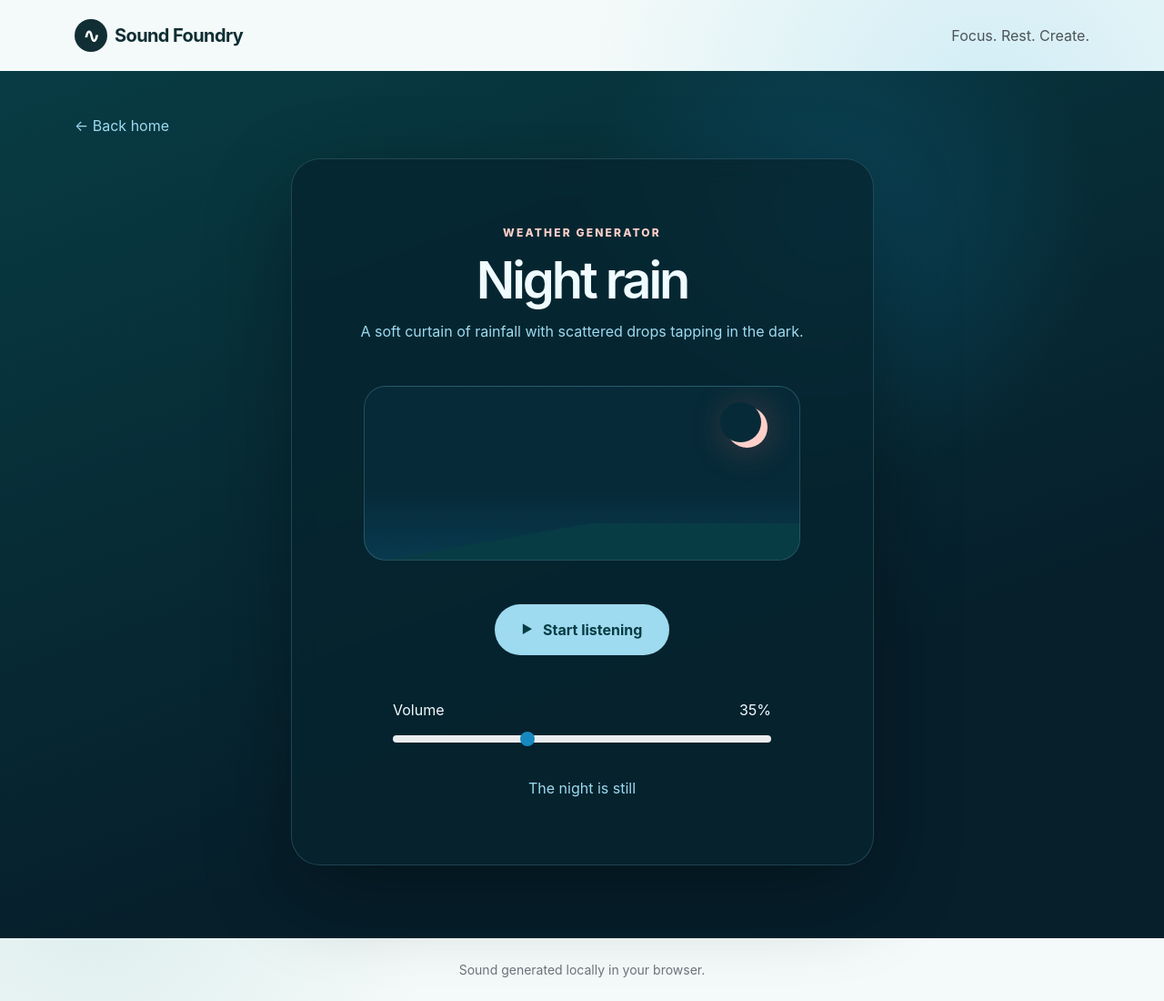
After one commit to ywerling/python_music_generator, a Flask app: page /night-rain in a window 1280 px wide. The commit adds this page. Shown: the whole page at 91% size. Run offline with Flask 3, Linux system fonts and the light colour scheme.

Commit message:
Add night rain generator and refreshed palette

```diff
--- a/app.py
+++ b/app.py
@@ -14,5 +14,10 @@ def white_noise():
     return render_template("white_noise.html")
 
 
+@app.get("/night-rain")
+def night_rain():
+    return render_template("night_rain.html")
+
+
 if __name__ == "__main__":
     app.run(debug=True)
--- a/static/css/app.css
+++ b/static/css/app.css
@@ -1,17 +1,27 @@
 :root {
-  --ink: #17211b;
-  --muted: #6d776f;
-  --paper: #f5f2ea;
-  --surface: #fffdf8;
-  --accent: #e05f3c;
-  --accent-dark: #ba4326;
-  --sage: #b9c9b5;
+  --deep-teal: #083c44;
+  --teal: #0f6f73;
+  --teal-light: #73b8b5;
+  --cerulean: #168ac0;
+  --cerulean-light: #9edaf0;
+  --coral: #f26b5e;
+  --coral-dark: #c84840;
+  --coral-soft: #ffd0c9;
+  --ink: #102e33;
+  --muted: #567177;
+  --paper: #f4faf9;
+  --surface: #fffdfc;
+  --accent: var(--coral);
+  --accent-dark: var(--coral-dark);
 }
 
 body {
   min-height: 100vh;
   color: var(--ink);
-  background: radial-gradient(circle at 85% 12%, rgba(185, 201, 181, .42), transparent 28rem), var(--paper);
+  background:
+    radial-gradient(circle at 85% 12%, rgba(158, 218, 240, .42), transparent 28rem),
+    radial-gradient(circle at 8% 88%, rgba(115, 184, 181, .18), transparent 24rem),
+    var(--paper);
   font-family: Inter, ui-sans-serif, system-ui, -apple-system, "Segoe UI", sans-serif;
 }
 
@@ -88,10 +113,10 @@ body {
 .back-link:hover { color: var(--ink); }
 .generator-card {
   padding: clamp(2rem, 6vw, 4.5rem);
-  border: 1px solid rgba(23, 33, 27, .1);
+  border: 1px solid rgba(15, 111, 115, .14);
   border-radius: 2rem;
-  background: rgba(255, 253, 248, .82);
-  box-shadow: 0 2rem 5rem rgba(37, 48, 40, .08);
+  background: rgba(255, 253, 252, .86);
+  box-shadow: 0 2rem 5rem rgba(8, 60, 68, .1);
   backdrop-filter: blur(12px);
 }
 
@@ -142,10 +167,103 @@ body {
   transition: transform .2s ease, background .2s ease;
 }
 
-.play-button:hover { background: #29372e; transform: translateY(-2px); }
-.play-button.is-playing { background: var(--accent); }
+.play-button:hover { background: var(--teal); transform: translateY(-2px); }
+.play-button.is-playing { color: var(--ink); background: var(--accent); }
 .play-icon { font-size: .8rem; }
 .volume-control { max-width: 26rem; }
 .form-range::-webkit-slider-thumb { background: var(--accent); }
 .form-range::-moz-range-thumb { background: var(--accent); }
 .status-text { color: var(--muted); font-size: .875rem; }
+
+.rain-page {
+  color: #effbff;
+  background:
+    radial-gradient(circle at 72% 18%, rgba(22, 138, 192, .22), transparent 18rem),
+    linear-gradient(160deg, var(--deep-teal), #061f2b 70%);
+}
+
+.rain-page .rain-back-link,
+.rain-page .rain-copy,
+.rain-status { color: var(--cerulean-light); }
+.rain-page .rain-back-link:hover { color: #fff; }
+.rain-card {
+  border-color: rgba(158, 218, 240, .18);
+  background: rgba(6, 36, 47, .76);
+  box-shadow: 0 2rem 6rem rgba(0, 0, 0, .32);
+}
+
+.rain-eyebrow { color: var(--coral-soft); }
+.rain-window {
+  position: relative;
+  width: min(100%, 30rem);
+  height: 12rem;
+  overflow: hidden;
+  border: 1px solid rgba(158, 218, 240, .2);
+  border-radius: 1.5rem;
+  background:
+    linear-gradient(to bottom, transparent 60%, rgba(22, 138, 192, .16)),
+    #062a38;
+}
+
+.moon {
+  position: absolute;
+  top: 1.4rem;
+  right: 2.2rem;
+  width: 2.8rem;
+  height: 2.8rem;
+  border-radius: 50%;
+  background: var(--coral-soft);
+  box-shadow: 0 0 2.5rem rgba(242, 107, 94, .32);
+}
+
+.moon::after {
+  position: absolute;
+  top: -.35rem;
+  left: -.45rem;
+  width: 2.8rem;
+  height: 2.8rem;
+  border-radius: 50%;
+  background: #062a38;
+  content: "";
+}
+
+.rain-window i {
+  position: absolute;
+  top: -2rem;
+  left: var(--left);
+  width: 1px;
+  height: var(--length);
+  opacity: 0;
+  background: linear-gradient(transparent, rgba(158, 218, 240, .9));
+  transform: rotate(10deg);
+}
+
+.rain-window.is-raining i {
+  animation: rain-fall var(--duration) linear infinite;
+  animation-delay: var(--delay);
+}
+
+.rain-horizon {
+  position: absolute;
+  right: 0;
+  bottom: 0;
+  left: 0;
+  height: 2.5rem;
+  background: linear-gradient(170deg, transparent 35%, #083c44 36%);
+}
+
+@keyframes rain-fall {
+  0% { opacity: 0; transform: translate3d(0, -1rem, 0) rotate(10deg); }
+  15% { opacity: .8; }
+  100% { opacity: 0; transform: translate3d(-1.5rem, 15rem, 0) rotate(10deg); }
+}
+
+.rain-button { color: var(--deep-teal); background: var(--cerulean-light); }
+.rain-button:hover { color: #fff; background: var(--cerulean); }
+.rain-button.is-playing { color: var(--ink); background: var(--coral); }
+.rain-range::-webkit-slider-thumb { background: var(--cerulean); }
+.rain-range::-moz-range-thumb { background: var(--cerulean); }
+
+@media (prefers-reduced-motion: reduce) {
+  .rain-window.is-raining i { animation: none; opacity: .45; }
+}
--- /dev/null
+++ b/static/js/night-rain.js
@@ -0,0 +1,126 @@
+(() => {
+  const toggle = document.querySelector("#toggleRain");
+  const volume = document.querySelector("#rainVolume");
+  const volumeValue = document.querySelector("#rainVolumeValue");
+  const status = document.querySelector("#rainStatus");
+  const rainWindow = document.querySelector("#rainWindow");
+
+  if (!toggle || !volume) return;
+
+  let audioContext;
+  let rainSource;
+  let rainGain;
+  let dropletTimer;
+  let isPlaying = false;
+
+  function makeNoiseBuffer() {
+    const frameCount = audioContext.sampleRate * 3;
+    const buffer = audioContext.createBuffer(2, frameCount, audioContext.sampleRate);
+
+    for (let channel = 0; channel < buffer.numberOfChannels; channel += 1) {
+      const samples = buffer.getChannelData(channel);
+      let previous = 0;
+
+      for (let index = 0; index < frameCount; index += 1) {
+        const white = Math.random() * 2 - 1;
+        previous = previous * .72 + white * .28;
+        samples[index] = previous;
+      }
+    }
+    return buffer;
+  }
+
+  function createRainBed() {
+    rainSource = audioContext.createBufferSource();
+    const highPass = audioContext.createBiquadFilter();
+    const lowPass = audioContext.createBiquadFilter();
+    rainGain = audioContext.createGain();
+
+    rainSource.buffer = makeNoiseBuffer();
+    rainSource.loop = true;
+    highPass.type = "highpass";
+    highPass.frequency.value = 650;
+    lowPass.type = "lowpass";
+    lowPass.frequency.value = 8000;
+    rainGain.gain.value = Number(volume.value) / 100;
+
+    rainSource.connect(highPass).connect(lowPass).connect(rainGain).connect(audioContext.destination);
+    rainSource.start();
+  }
+
+  function createDroplet() {
+    if (!isPlaying || Math.random() < .35) return;
+
+    const now = audioContext.currentTime;
+    const oscillator = audioContext.createOscillator();
+    const dropGain = audioContext.createGain();
+    const panner = audioContext.createStereoPanner();
+    const baseFrequency = 900 + Math.random() * 2100;
+
+    oscillator.type = "sine";
+    oscillator.frequency.setValueAtTime(baseFrequency, now);
+    oscillator.frequency.exponentialRampToValueAtTime(baseFrequency * .48, now + .075);
+    dropGain.gain.setValueAtTime(0.0001, now);
+    dropGain.gain.exponentialRampToValueAtTime(.025 + Math.random() * .035, now + .008);
+    dropGain.gain.exponentialRampToValueAtTime(.0001, now + .11);
+    panner.pan.value = Math.random() * 1.6 - .8;
+
+    oscillator.connect(dropGain).connect(panner).connect(rainGain);
+    oscillator.start(now);
+    oscillator.stop(now + .12);
+  }
+
+  async function start() {
+    audioContext ??= new AudioContext();
+    createRainBed();
+    await audioContext.resume();
+    isPlaying = true;
+    dropletTimer = window.setInterval(createDroplet, 115);
+    render();
+  }
+
+  function stop() {
+    window.clearInterval(dropletTimer);
+    rainSource?.stop();
+    rainSource?.disconnect();
+    rainGain?.disconnect();
+    rainSource = null;
+    rainGain = null;
+    isPlaying = false;
+    render();
+  }
+
+  function render() {
+    toggle.classList.toggle("is-playing", isPlaying);
+    toggle.setAttribute("aria-pressed", String(isPlaying));
+    rainWindow.classList.toggle("is-raining", isPlaying);
+    toggle.querySelector(".play-icon").textContent = isPlaying ? "■" : "▶";
+    toggle.querySelector(".button-label").textContent = isPlaying ? "Stop listening" : "Start listening";
+    status.textContent = isPlaying ? "Rain is falling" : "The night is still";
+  }
+
+  toggle.addEventListener("click", async () => {
+    if (isPlaying) {
+      stop();
+      return;
+    }
+
+    try {
+      await start();
+    } catch {
+      status.textContent = "Audio could not start in this browser.";
+    }
+  });
+
+  volume.addEventListener("input", () => {
+    volumeValue.textContent = `${volume.value}%`;
+    if (rainGain && audioContext) {
+      rainGain.gain.setTargetAtTime(Number(volume.value) / 100, audioContext.currentTime, .03);
+    }
+  });
+
+  window.addEventListener("pagehide", () => {
+    if (isPlaying) stop();
+    audioContext?.close();
+  });
+})();
--- /dev/null
+++ b/templates/night_rain.html
@@ -0,0 +1,49 @@
+{% extends "base.html" %}
+
+{% block title %}Night Rain · Sound Foundry{% endblock %}
+
+{% block content %}
+  <section class="generator-section rain-page">
+    <div class="container">
+      <a class="back-link rain-back-link" href="{{ url_for('index') }}">← Back home</a>
+      <div class="row justify-content-center mt-4">
+        <div class="col-lg-8 col-xl-7">
+          <div class="generator-card rain-card text-center">
+            <p class="eyebrow rain-eyebrow mb-3">Weather generator</p>
+            <h1 class="display-4 fw-semibold mb-3">Night rain</h1>
+            <p class="rain-copy mb-5">
+              A soft curtain of rainfall with scattered drops tapping in the dark.
+            </p>
+
+            <div class="rain-window mx-auto mb-5" id="rainWindow" aria-hidden="true">
+              <span class="moon"></span>
+              {% for drop in range(42) %}
+                <i style="--left: {{ (drop * 37) % 100 }}%; --delay: -{{ (drop * 13) % 31 / 10 }}s; --length: {{ 12 + (drop % 9) }}px; --duration: {{ 650 + (drop % 14) * 30 }}ms"></i>
+              {% endfor %}
+              <span class="rain-horizon"></span>
+            </div>
+
+            <button id="toggleRain" class="play-button rain-button" type="button" aria-pressed="false">
+              <span class="play-icon" aria-hidden="true">▶</span>
+              <span class="button-label">Start listening</span>
+            </button>
+
+            <div class="volume-control mx-auto mt-5">
+              <div class="d-flex justify-content-between mb-2">
+                <label for="rainVolume" class="form-label mb-0">Volume</label>
+                <output id="rainVolumeValue" for="rainVolume">35%</output>
+              </div>
+              <input class="form-range rain-range" type="range" id="rainVolume" min="0" max="100" value="35" aria-label="Rain volume">
+            </div>
+
+            <p id="rainStatus" class="rain-status mt-4 mb-0" role="status" aria-live="polite">The night is still</p>
+          </div>
+        </div>
+      </div>
+    </div>
+  </section>
+{% endblock %}
+
+{% block scripts %}
+  <script src="{{ url_for('static', filename='js/night-rain.js') }}"></script>
+{% endblock %}
```
Also changed, not shown: other parts of static/css/app.css (+21 -6 lines), templates/index.html (+8 -3 lines), tests/test_app.py (+9 -0 lines).
